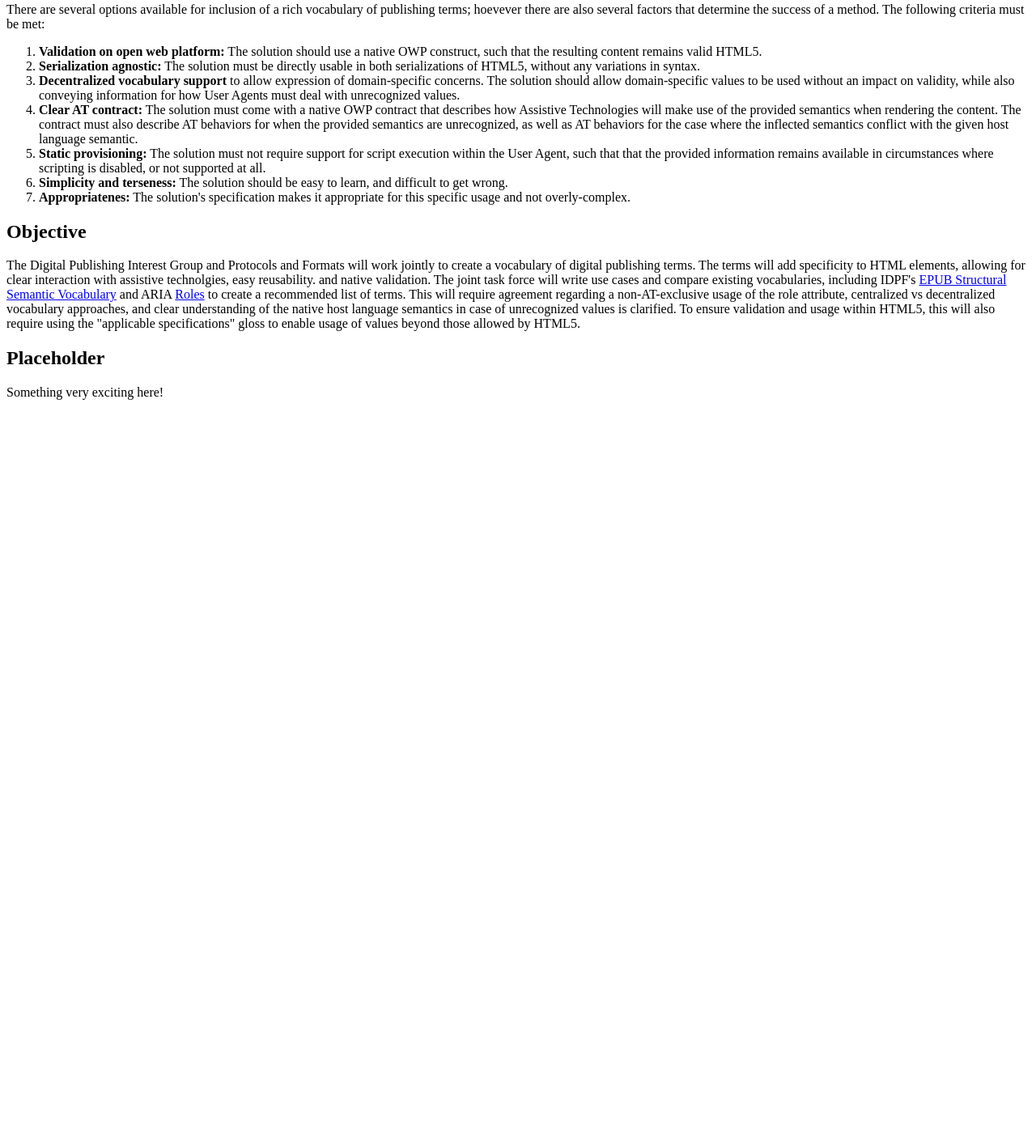
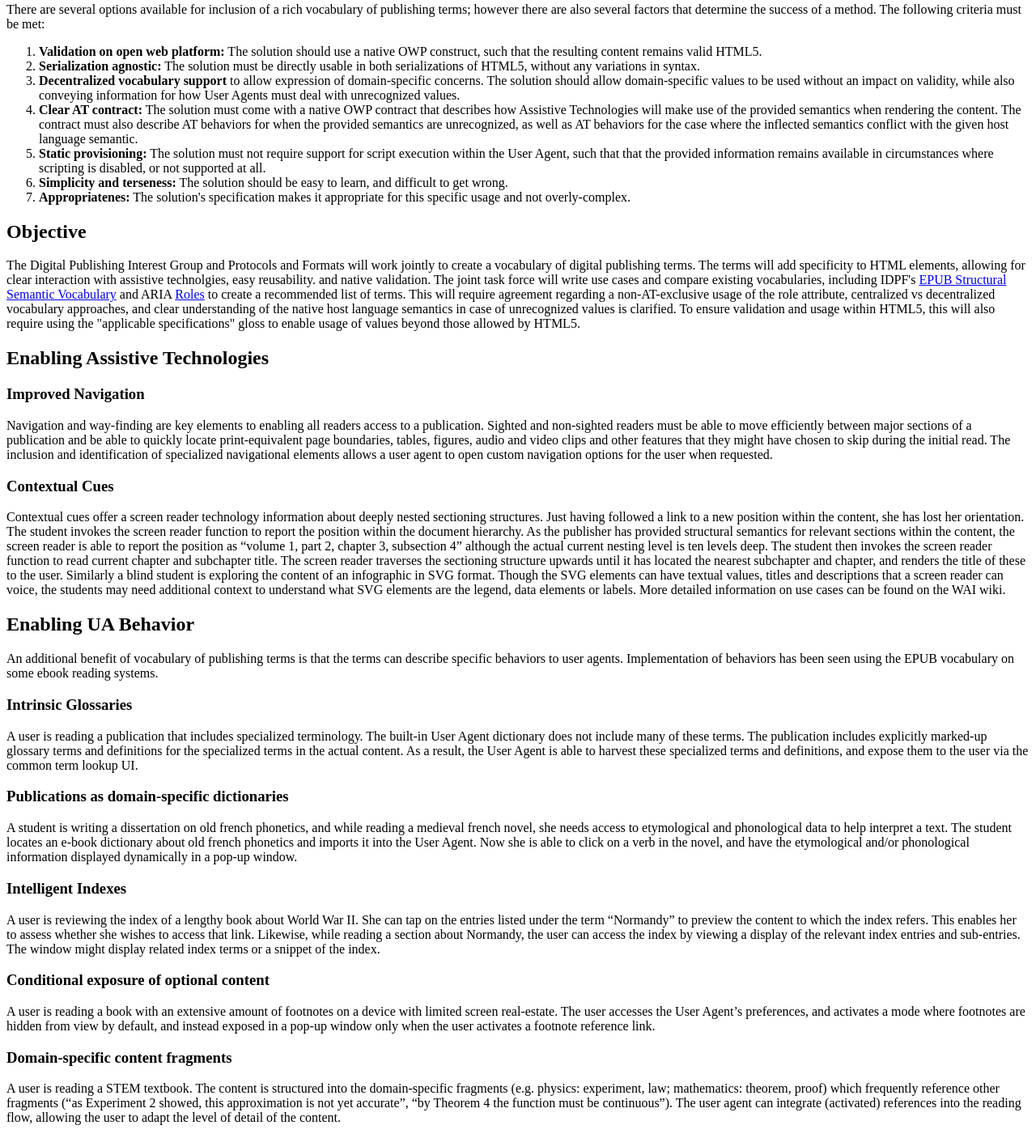
Before and after one commit to w3c/dpub-content-and-markup, a plain HTML site: page index.html in a window 1280 px wide. Shown: the part 323-1729 px from the top of the page at 81% size. Before the commit the page ends 833 px from the top, so only its background shows below. Drawn offline with Linux system fonts and the light colour scheme.

Commit message:
Update index.html

```diff
--- a/index.html
+++ b/index.html
@@ -1,7 +1,7 @@
 <!DOCTYPE html>
 <html>
 <head>
-	<title>@@@Appropriate title@@@</title>
+	<title>Structural Semantics for Digital Publishing</title>
 	<meta charset='utf-8'>
   <script src='http://www.w3.org/Tools/respec/respec-w3c-common' async class='remove'></script>
   <script class='remove'>
@@ -112,11 +112,11 @@
             <p>This document provides use cases for a structural semantics vocabulary for digital publications and recommendations for next steps toward incorporating the vocabulary into the OWP, as envisioned by the W3C Digital Publishing Interest Group and the International Digital Publishing Forum. The use cases are provided as a means to drive forward the conversation about standards in this arena.
             </p>
   </section>
- <section class='informative'>
+ <section>
     <h2 id="criteria">
     	Success Criteria and Options
     </h2>
-    <p>There are several options available for inclusion of a rich vocabulary of publishing terms; hoevever there are also several factors that determine the success of a method. The following criteria must be met:</p>
+    <p>There are several options available for inclusion of a rich vocabulary of publishing terms; however there are also several factors that determine the success of a method. The following criteria must be met:</p>
 <ol>
  <li><strong>Validation on open web platform:</strong> The solution should use a native OWP construct, such that the resulting content remains valid HTML5.</li>
                 <li><strong>Serialization agnostic:</strong> The solution must be directly usable in both serializations of HTML5, without any variations in syntax.</li>
@@ -128,16 +128,44 @@
             </ol>
 </p>
 </section>
- <section class='informative'>
-    <h2 id="objective">
-    	Objective
-    </h2>
-    <p>
-    	The Digital Publishing Interest Group and Protocols and Formats will work jointly to create a vocabulary of digital publishing terms. The terms will add specificity to HTML elements, allowing for clear interaction with assistive technolgies, easy reusability. and native validation. The joint task force will write use cases and compare existing vocabularies, including IDPF's <a href ="http://www.idpf.org/epub/vocab/structure/">EPUB Structural Semantic Vocabulary</a> and ARIA <a href="http://www.w3.org/WAI/PF/aria-1.1/roles">Roles</a> to create a recommended list of terms. This will require agreement regarding a non-AT-exclusive usage of the role attribute, centralized vs decentralized vocabulary approaches, and clear understanding of the native host language semantics in case of unrecognized values is clarified. To ensure validation and usage within HTML5, this will also require using the "applicable specifications" gloss to enable usage of values beyond those allowed by HTML5.</p>
-  </section>
-  <section>
-    <h2>Placeholder</h2>
-    <p>Something very exciting here!</p>
-  </section>
+ <section>
+    <h2 id="objective">Objective</h2>
+            <p>The Digital Publishing Interest Group and Protocols and Formats will work jointly to create a vocabulary of digital publishing terms. The terms will add specificity to HTML elements, allowing for clear interaction with assistive technolgies, easy reusability. and native validation. The joint task force will write use cases and compare existing vocabularies, including IDPF's <a href ="http://www.idpf.org/epub/vocab/structure/">EPUB Structural Semantic Vocabulary</a> and ARIA <a href="http://www.w3.org/WAI/PF/aria-1.1/roles">Roles</a> to create a recommended list of terms. This will require agreement regarding a non-AT-exclusive usage of the role attribute, centralized vs decentralized vocabulary approaches, and clear understanding of the native host language semantics in case of unrecognized values is clarified. To ensure validation and usage within HTML5, this will also require using the "applicable specifications" gloss to enable usage of values beyond those allowed by HTML5.</p>
+        </section>
+        <section>
+            <h2>Enabling Assistive Technologies</h2>
+            <section> <h3>Improved Navigation</h3>
+                <p>Navigation and way-finding are key elements to enabling all readers access to a publication. Sighted and non-sighted readers must be able to move efficiently between major sections of a publication and be able to quickly locate print-equivalent page boundaries, tables, figures, audio and video clips and other features that they might have chosen to skip during the initial read. The inclusion and identification of specialized navigational elements allows a user agent to open custom navigation options for the user when requested.</p>
+            </section>
+            <section>
+                <h3>Contextual Cues</h3>
+                <p>Contextual cues offer a screen reader technology information about deeply nested sectioning structures. Just having followed a link to a new position within the content, she has lost her orientation. The student invokes the screen reader function to report the position within the document hierarchy. As the publisher has provided structural semantics for relevant sections within the content, the screen reader is able to report the position as “volume 1, part 2, chapter 3, subsection 4” although the actual current nesting level is ten levels deep. The student then invokes the screen reader function to read current chapter and subchapter title. The screen reader traverses the sectioning structure upwards until it has located the nearest subchapter and chapter, and renders the title of these to the user. Similarly a blind student is exploring the content of an infographic in SVG format. Though the SVG elements can have textual values, titles and descriptions that a screen reader can voice, the students may need additional context to understand what SVG elements are the legend, data elements or labels. More detailed information on use cases can be found on the WAI wiki.</p>
+            </section>
+        </section>
+        <section>
+            <h2>Enabling UA Behavior</h2>
+            <p>An additional benefit of vocabulary of publishing terms is that the terms can describe specific behaviors to user agents. Implementation of behaviors has been seen using the EPUB vocabulary on some ebook reading systems.</p>
+            <section>
+                <h3>Intrinsic Glossaries</h3>
+                <p>A user is reading a publication that includes specialized terminology. The built-in User Agent dictionary does not include many of these terms. The publication includes explicitly marked-up glossary terms and definitions for the specialized terms in the actual content. As a result, the User Agent is able to harvest these specialized terms and definitions, and expose them to the user via the common term lookup UI.</p>
+            </section>
+            <section>
+                <h3>Publications as domain-specific dictionaries</h3>
+                <p>A student is writing a dissertation on old french phonetics, and while reading a medieval french novel, she needs access to etymological and phonological data to help interpret a text. The student locates an e-book dictionary about old french phonetics and imports it into the User Agent. Now she is able to click on a verb in the novel, and have the etymological and/or phonological information displayed dynamically in a pop-up window.</p>
+            </section>
+            <section>
+                <h3>Intelligent Indexes</h3>
+                <p>A user is reviewing the index of a lengthy book about World War II. She can tap on the entries listed under the term &ldquo;Normandy&rdquo; to preview the content to which the index refers. This enables her to assess whether she wishes to access that link. Likewise, while reading a section about Normandy, the user can access the index by viewing a display of the relevant index entries and sub-entries. The window might display related index terms or a snippet of the index.</p>
+            </section>
+            <section>
+                <h3>Conditional exposure of optional content</h3>
+                <p>A user is reading a book with an extensive amount of footnotes on a device with limited screen real-estate. The user accesses the User Agent’s preferences, and activates a mode where footnotes are hidden from view by default, and instead exposed in a pop-up window only when the user activates a footnote reference link.</p>
+            </section>
+            <section>
+                <h3>Domain-specific content fragments</h3>
+                <p>A user is reading a STEM textbook. The content is structured into the domain-specific fragments (e.g. physics: experiment, law; mathematics: theorem, proof) which frequently reference other fragments (&ldquo;as Experiment 2 showed, this approximation is not yet accurate&rdquo;, &ldquo;by Theorem 4 the function must be continuous&rdquo;). The user agent can integrate (activated) references into the reading flow, allowing the user to adapt the level of detail of the content.</p>
+            </section>
+        </section>
+
 </body>
 </html>
```
